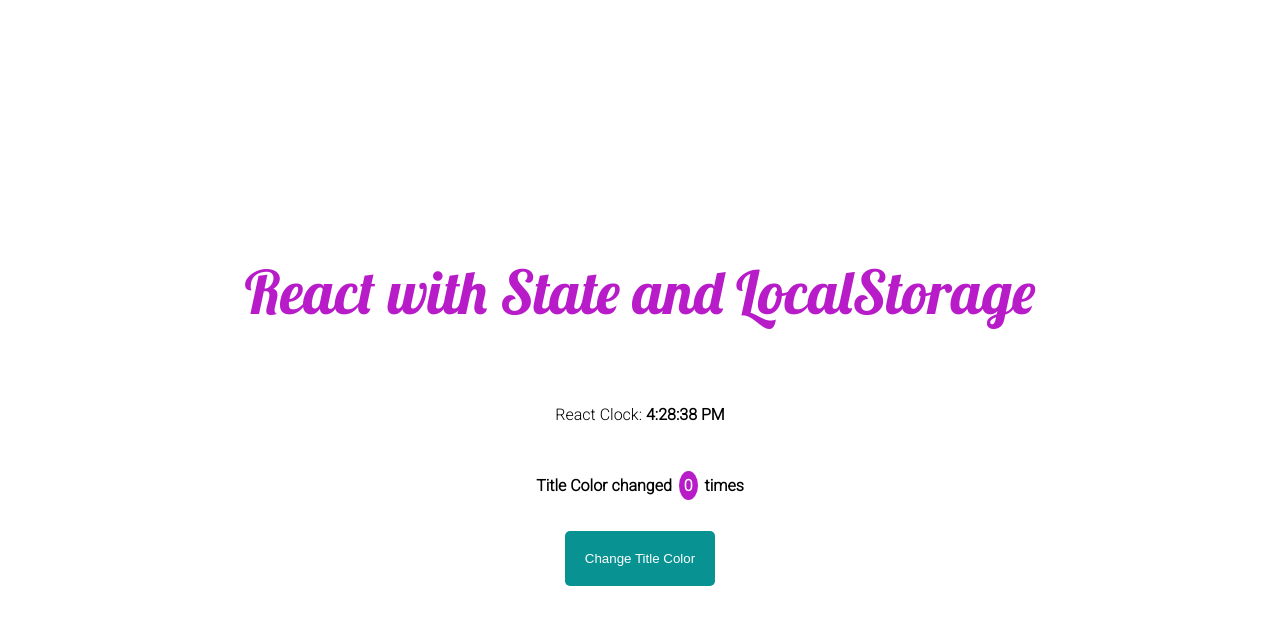
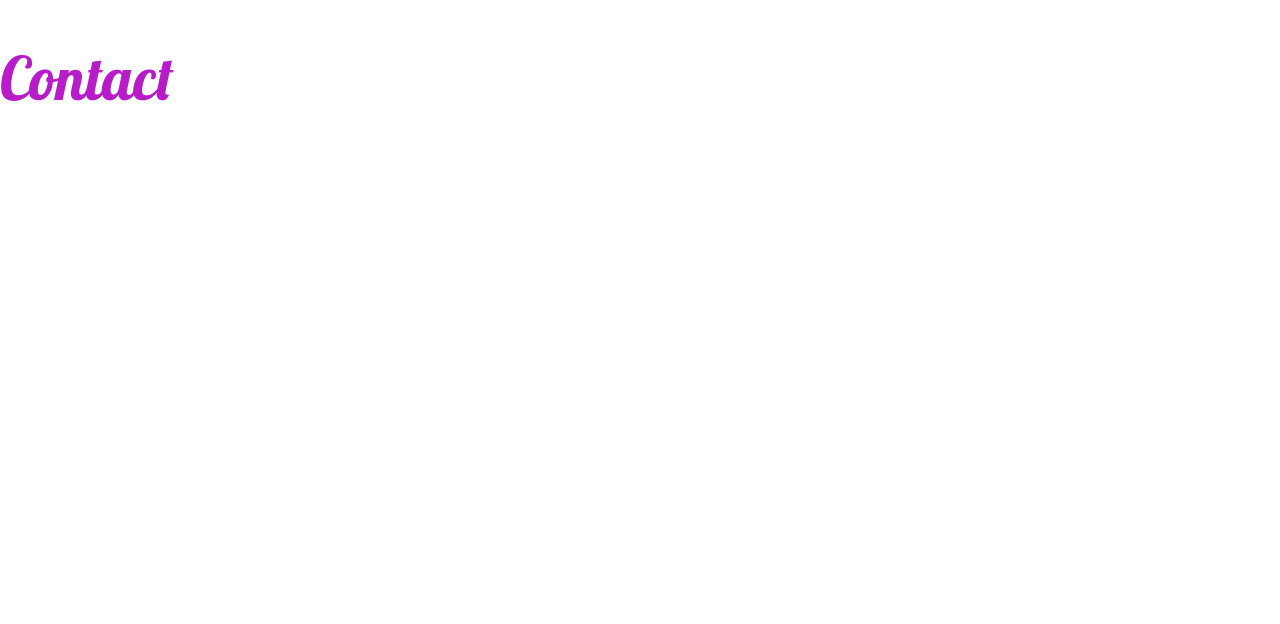
Before and after one commit to juliatag/web-dev-2, a React (Create React App) app in the folder sep-concern/myreactapp/: page /contact in a window 1280 px wide. Shown: the top 624 px of the page. Built offline with nearby package versions, Linux system fonts and the light colour scheme.

Commit message:
added routing and pages

```diff
--- a/sep-concern/myreactapp/package.json
+++ b/sep-concern/myreactapp/package.json
@@ -8,6 +8,7 @@
     "@testing-library/user-event": "^13.5.0",
     "react": "^18.2.0",
     "react-dom": "^18.2.0",
+    "react-router-dom": "^6.4.3",
     "react-scripts": "5.0.1",
     "web-vitals": "^2.1.4"
   },
--- a/sep-concern/myreactapp/src/App.js
+++ b/sep-concern/myreactapp/src/App.js
@@ -1,7 +1,16 @@
 import "./App.css";
-import Main from "./components/Main";
+import { Route, Routes } from "react-router-dom";
+import Home from "./pages/Home";
+import About from "./pages/About";
+import Contact from "./pages/Contact";
 
 function App() {
-  return <Main />;
+  return (
+    <Routes>
+      <Route path="/" element={<Home />} />
+      <Route path="/about" element={<About />} />
+      <Route path="/contact" element={<Contact />} />
+    </Routes>
+  );
 }
 export default App;
--- a/sep-concern/myreactapp/src/index.js
+++ b/sep-concern/myreactapp/src/index.js
@@ -3,11 +3,14 @@
 import "./index.css";
 import App from "./App";
 import reportWebVitals from "./reportWebVitals";
+import { BrowserRouter } from "react-router-dom";
 
 const root = ReactDOM.createRoot(document.getElementById("root"));
 root.render(
   <React.StrictMode>
-    <App />
+    <BrowserRouter>
+      <App />
+    </BrowserRouter>
   </React.StrictMode>
 );
 
--- /dev/null
+++ b/sep-concern/myreactapp/src/pages/About.js
@@ -0,0 +1,4 @@
+function About() {
+  return <h1>About</h1>;
+}
+export default About;
--- /dev/null
+++ b/sep-concern/myreactapp/src/pages/Contact.js
@@ -0,0 +1,4 @@
+function Contact() {
+  return <h1>Contact</h1>;
+}
+export default Contact;
--- /dev/null
+++ b/sep-concern/myreactapp/src/pages/Home.js
@@ -0,0 +1,6 @@
+import Main from "../components/Main";
+
+function Home() {
+  return <Main />;
+}
+export default Home;
```
Also changed, not shown: 1 other file (tests, documents, lock files or other folders).
